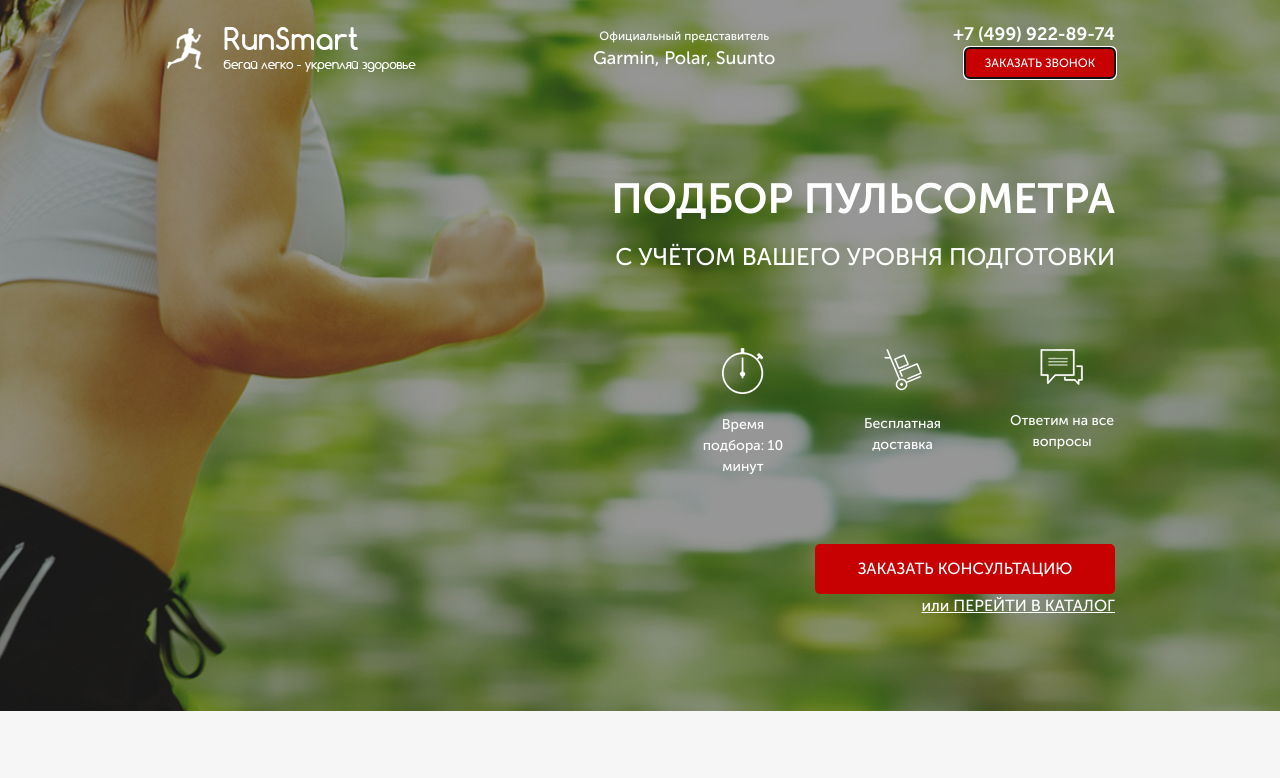
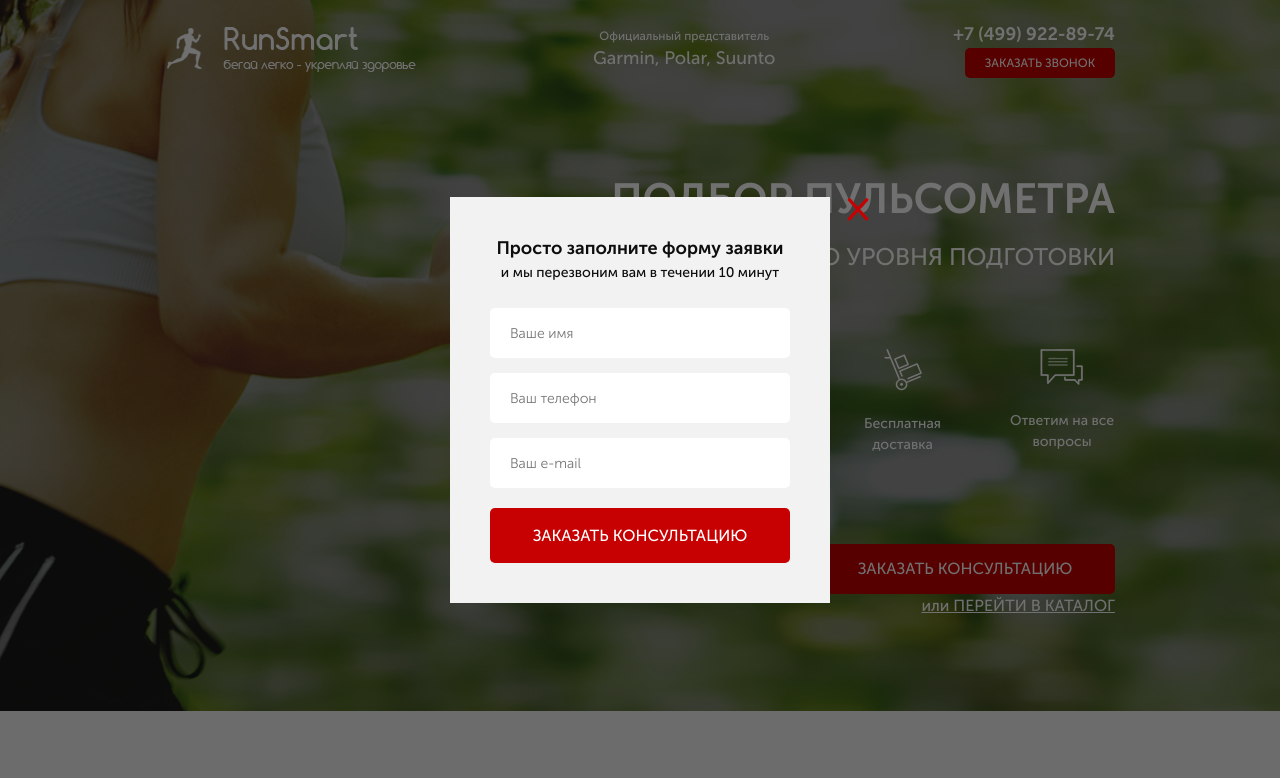
Before and after one commit to razuvaevcr/Pulse_HTML_scss_JS, a website: page src/index.html in a window 1280 px wide. Both pictures are taken after a click on the button "ЗАКАЗАТЬ ЗВОНОК". Shown: the top 778 px of the page. Drawn offline with nearby package versions, Linux system fonts and the light colour scheme.

Commit message:
add modal and fix forms

```diff
--- a/src/index.html
+++ b/src/index.html
@@ -23,7 +23,7 @@
                 </div>
                 <div class="header__contacts">
                     <a href="tel:+74999228974" class="header__phone">+7 (499) 922-89-74</a>
-                    <button class="btn">заказать звонок</button>
+                    <button data-modal="consultation" class="btn">заказать звонок</button>
                 </div>
             </header>
 
@@ -50,7 +50,7 @@
                     </div>
                 </div>
 
-                <button class="btn btn_main">заказать кОНСУЛЬТАЦИЮ</button>
+                <button data-modal="consultation" class="btn btn_main">заказать кОНСУЛЬТАЦИЮ</button>
 
                 <div class="promo__link">
                     или
@@ -106,7 +106,7 @@
 
             <form class="feed-form" action="#">
                 <input name='name' required placeholder="Ваше имя" type="text">
-                <input name='phone' required placeholder="Ваш телефон" type="number">
+                <input name='phone' required placeholder="Ваш телефон" type="tel">
                 <input name='e-mail' required placeholder="Ваш e-mail" type="e-mail">
 
                 <button class="btn btn_submit">заказать кОНСУЛЬТАЦИЮ</button>
@@ -173,7 +173,7 @@
                     <div class="catalog-item__wrapper">
                         <div class="catalog-item__content catalog-item__content_active">
                             <img src="img/polar_cards.jpg" alt="pulsometr" class="catalog-item__img">
-                            <div class="catalog-item__subtitle">Пульсометр Polar FT1</div>
+                            <div class="catalog-item__subtitle">Пульсометр Suunto M2</div>
                             <div class="catalog-item__descr">Для первых шагов в тренировках, основанных на сердечном ритме</div>
                             <a href="#" class="catalog-item__link">ПОДРОБНЕЕ</a>
                         </div>
@@ -229,7 +229,7 @@
                     <div class="catalog-item__wrapper">
                         <div class="catalog-item__content catalog-item__content_active">
                             <img src="img/polar_cards.jpg" alt="pulsometr" class="catalog-item__img">
-                            <div class="catalog-item__subtitle">Пульсометр Polar FT1</div>
+                            <div class="catalog-item__subtitle">Пульсометр Suunto M2</div>
                             <div class="catalog-item__descr">Для первых шагов в тренировках, основанных на сердечном ритме</div>
                             <a href="#" class="catalog-item__link">ПОДРОБНЕЕ</a>
                         </div>
@@ -257,7 +257,7 @@
                     <div class="catalog-item__wrapper">
                         <div class="catalog-item__content catalog-item__content_active">
                             <img src="img/polar_cards.jpg" alt="pulsometr" class="catalog-item__img">
-                            <div class="catalog-item__subtitle">Пульсометр Polar FT1</div>
+                            <div class="catalog-item__subtitle">Пульсометр Polar FT4</div>
                             <div class="catalog-item__descr">Для первых шагов в тренировках, основанных на сердечном ритме</div>
                             <a href="#" class="catalog-item__link">ПОДРОБНЕЕ</a>
                         </div>
@@ -468,6 +468,40 @@
         </div>
     </footer>
 
+    <div class="overlay">
+        <div class="modal" id="consultation">
+            <div class="modal__close">&times;</div> <!-- крестик для закрытия модального окна -->
+            <div class="modal__subtitle">Просто заполните форму заявки</div>
+            <div class="modal__descr">и мы перезвоним вам в течении 10 минут</div>
+            <form class="feed-form feed-form_mt25" action="#">
+                <input name='name' required placeholder="Ваше имя" type="text">
+                <input name='phone' required placeholder="Ваш телефон" type="tel">
+                <input name='e-mail' required placeholder="Ваш e-mail" type="e-mail">
+
+                <button class="btn btn_submit">заказать кОНСУЛЬТАЦИЮ</button>
+            </form>
+        </div>
+
+        <div class="modal" id="order">
+            <div class="modal__close">&times;</div>
+            <div class="modal__subtitle">Ваш заказ:</div>
+            <div class="modal__descr">Пульсометр Polar FT1</div>
+            <form class="feed-form feed-form_mt25" action="#">
+                <input name='name' required placeholder="Ваше имя" type="text">
+                <input name='phone' required placeholder="Ваш телефон" type="tel">
+                <input name='e-mail' required placeholder="Ваш e-mail" type="e-mail">
+
+                <button class="btn btn_submit">купить</button>
+            </form>
+        </div>
+
+        <div class="modal" id="thanks">
+            <div class="modal__close">&times;</div>
+            <div class="modal__subtitle">Спасибо за вашу заявку!</div>
+            <div class="modal__descr">Наш менеджер свяжется с вами в ближайшее время!</div>
+        </div>
+    </div>
+
     <script type="text/javascript" src="//code.jquery.com/jquery-1.11.0.min.js"></script>
     <script type="text/javascript" src="//code.jquery.com/jquery-migrate-1.2.1.min.js"></script>
     <script type="text/javascript" src="//cdn.jsdelivr.net/npm/slick-carousel@1.8.1/slick/slick.min.js"></script>
--- a/src/js/script.js
+++ b/src/js/script.js
@@ -29,4 +29,24 @@ $(document).ready(function(){
 
     toggleClass('.catalog-item__link');
     toggleClass('.catalog-item__back');
+
+    //Modal
+
+    $('[data-modal=consultation]').on('click', function() {
+        $('.overlay, #consultation').fadeIn('slow');
+    });
+    $('.overlay, modal__close').on('click', function() {
+        $('.overlay, #consultation, #thanks, #order').fadeOut('slow');
+    });
+
+    $('.btn_mini').each(function(i) {
+        $(this).on('click', function() {
+            $('#order .modal__descr').text($('.catalog-item__subtitle').eq(i).text());/* получаем заголовок и записываем его в модальное окно */
+            $('.overlay, #order').fadeIn('slow'); /* показываем модальное окно */
+        })
+    })
+
+
+
+
 });
--- a/src/sass/blocks/_buttons.scss
+++ b/src/sass/blocks/_buttons.scss
@@ -10,6 +10,9 @@
     text-align: center;
     text-transform: uppercase;
     transition: 0.5s all;
+    &:focus {
+        outline: none;
+    }
     &:hover {
         box-shadow: 3px 3px 20px $main-color;
     }
--- a/src/sass/blocks/_forms.scss
+++ b/src/sass/blocks/_forms.scss
@@ -18,4 +18,7 @@
             margin-bottom: 20px;
         }
     }
+    &_mt25 {
+        margin-top: 25px;
+    }
 }
--- /dev/null
+++ b/src/sass/blocks/_modal.scss
@@ -0,0 +1,44 @@
+.overlay {
+    display: none;
+    position: fixed;
+    width: 100%;
+    height: 100%;
+    top: 0;
+    background-color: rgba(0,0,0, 0.56);
+}
+
+.modal {
+    position: absolute;
+    top: 50%;
+    left: 50%;
+    transform: translate(-50%, -50%);
+    width: 380px;
+    min-height: 140px;
+    background-color: #f2f2f2;
+    padding: 38px 40px 40px 40px;
+    &__close {
+        position: absolute;
+        top: 0;
+        right: -40px;
+        font-size: 41px; /* так как &times; это текстовый символ */
+        line-height: 21px;
+        color: #c70101;
+        cursor: pointer;
+    }
+    &__subtitle {
+        color: #0d0d0d;
+        font-size: 18px;
+        font-weight: 700;
+        text-align: center;
+    }
+    &__descr {
+        color: #0d0d0d;
+        font-size: 14px;
+        font-weight: 500;
+        text-align: center;
+    }
+}
+
+#consultation, #order, #thanks {
+    display: none;
+}
--- a/src/sass/style.scss
+++ b/src/sass/style.scss
@@ -20,3 +20,4 @@
 @import 'blocks/catalog';
 @import 'blocks/review';
 @import 'blocks/footer';
+@import 'blocks/modal';
```
Also changed, not shown: src/css/style.min.css.
